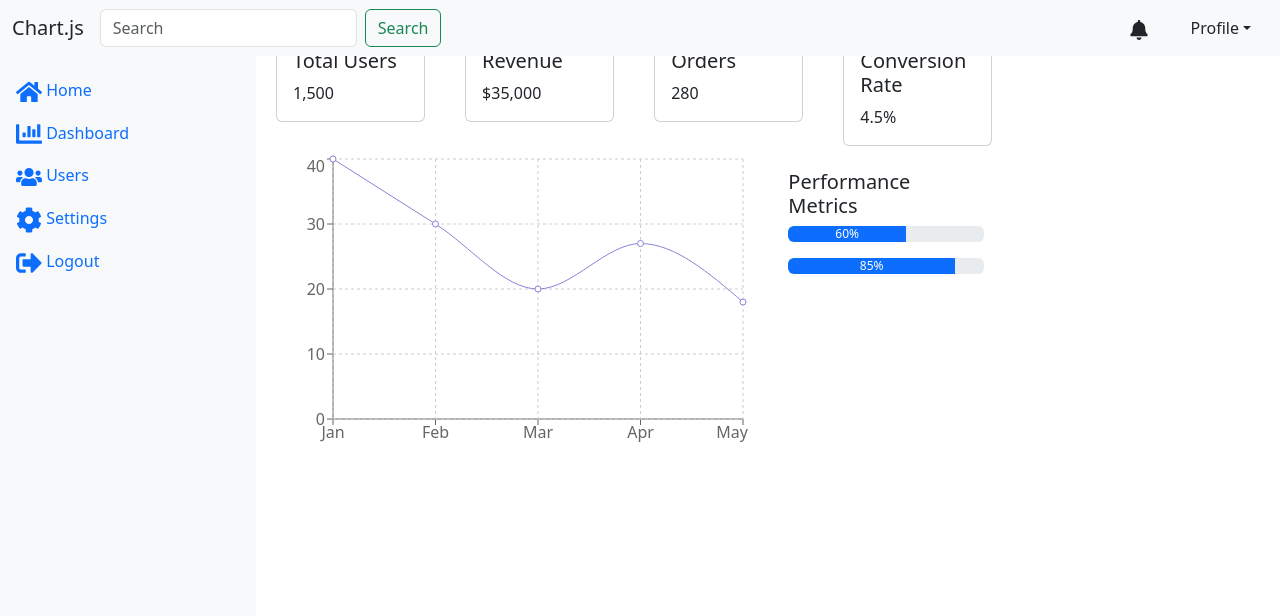
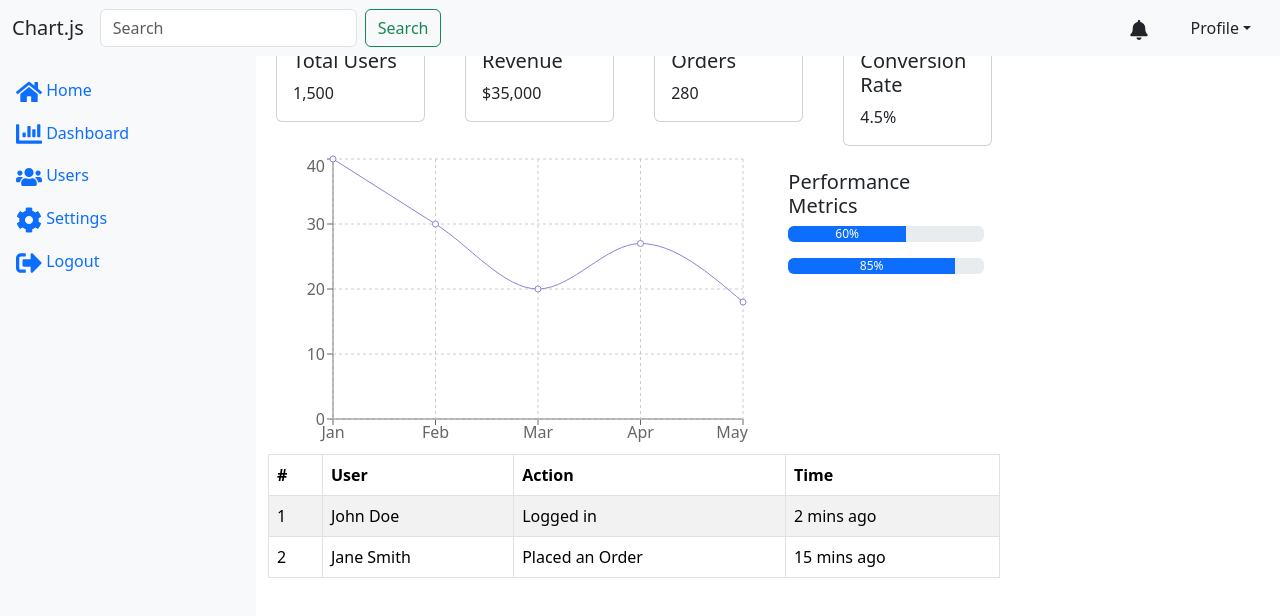
Before and after one commit to ItsRitik/cs696af24-ItsRitik, a React (Create React App) app in the folder week6-explore-bootstrap/: page / in a window 1280 px wide. Shown: the top 616 px of the page. Built offline with nearby package versions, Linux system fonts and the light colour scheme.

Commit message:
Implemented Recent Acitivity Table

```diff
--- a/week6-explore-bootstrap/src/App.js
+++ b/week6-explore-bootstrap/src/App.js
@@ -4,7 +4,7 @@ import Sidebar from "./components/sidebar";
 import Header from "./components/Header";
 import SummaryCards from "./components/summeryCard";
 import ChartWidget from "./components/chartWidget";
-// import RecentActivity from "./components/RecentActivity";
+import RecentActivity from "./components/activityTable";
 import PerformanceMetrics from "./components/performanceMetrix";
 // import Footer from "./components/Footer";
 import { Container, Row, Col } from "react-bootstrap";
@@ -27,7 +27,7 @@ const App = () => {
                 <PerformanceMetrics />
               </Col>
             </Row>
-            {/* <RecentActivity /> */}
+            <RecentActivity />
           </Container>
           {/* <Footer /> */}
         </div>
--- /dev/null
+++ b/week6-explore-bootstrap/src/components/activityTable.js
@@ -0,0 +1,32 @@
+// components/RecentActivity.js
+import React from "react";
+import { Table } from "react-bootstrap";
+
+const RecentActivity = () => (
+  <Table striped bordered hover>
+    <thead>
+      <tr>
+        <th>#</th>
+        <th>User</th>
+        <th>Action</th>
+        <th>Time</th>
+      </tr>
+    </thead>
+    <tbody>
+      <tr>
+        <td>1</td>
+        <td>John Doe</td>
+        <td>Logged in</td>
+        <td>2 mins ago</td>
+      </tr>
+      <tr>
+        <td>2</td>
+        <td>Jane Smith</td>
+        <td>Placed an Order</td>
+        <td>15 mins ago</td>
+      </tr>
+    </tbody>
+  </Table>
+);
+
+export default RecentActivity;
```
